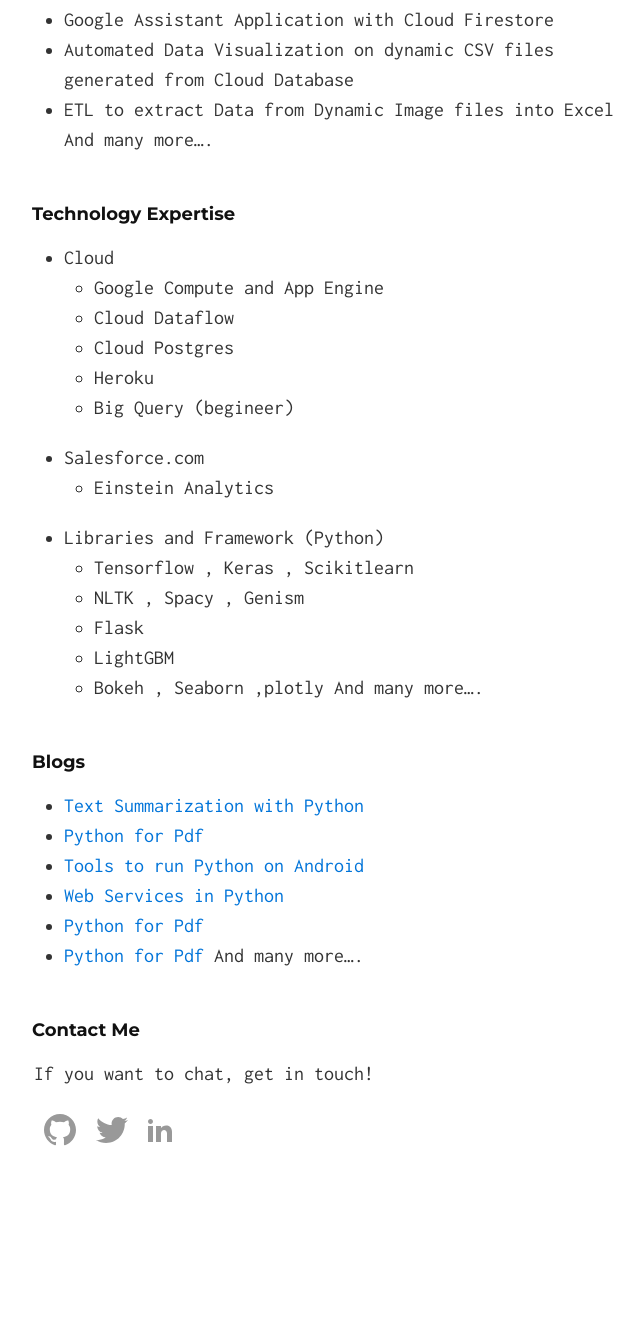
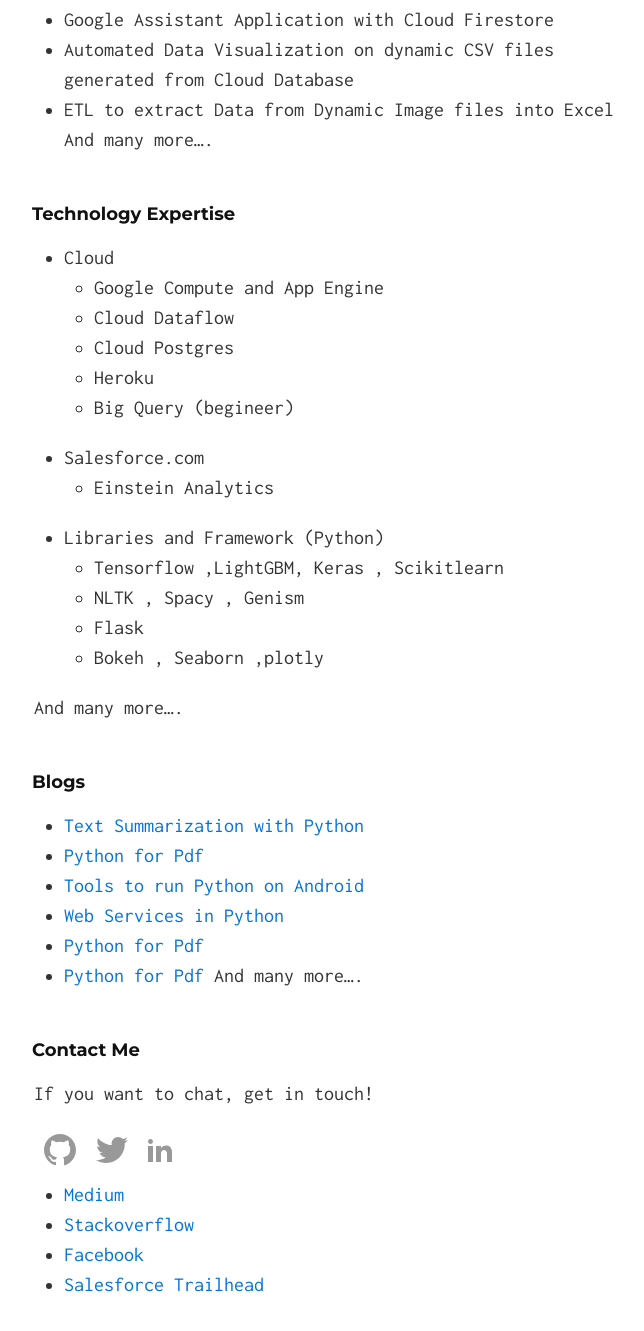
Before and after one commit to umer7/umer7.github.io, a Jekyll site: the page built from index.md, in a window 1280 px wide and 1400 px high, scrolled down 1191 px. Shown: the top 1331 px of the window, without its empty margins (306-950 px from the left). Built offline with Jekyll 4.4.1, drawn with Linux system fonts in a browser that asks for light colours; our own code applies the rules of GitHub Pages for plain Markdown files; before the commit the page ends 2451 px from its top, so only the background shows below that.

Commit message:
Update index.md

```diff
--- a/index.md
+++ b/index.md
@@ -43,11 +43,11 @@ And many more....
 - Salesforce.com
   - Einstein Analytics
 - Libraries and Framework (Python)
-  - Tensorflow , Keras , Scikitlearn
+  - Tensorflow ,LightGBM, Keras , Scikitlearn
   - NLTK , Spacy , Genism
   - Flask
-  - LightGBM
   - Bokeh , Seaborn ,plotly
+
 And many more....
 
 
@@ -69,3 +69,8 @@ If you want to chat, get in touch!
 <a href="https://twitter.com/umerfarooq807"><svg height="32" width="32" viewBox="0 0 16 16" xmlns="http://www.w3.org/2000/svg" fill-rule="evenodd" clip-rule="evenodd" stroke-linejoin="round" stroke-miterlimit="1.414"><path d="M16 3.038c-.59.26-1.22.437-1.885.517.677-.407 1.198-1.05 1.443-1.816-.634.375-1.337.648-2.085.795-.598-.638-1.45-1.036-2.396-1.036-1.812 0-3.282 1.468-3.282 3.28 0 .258.03.51.085.75C5.152 5.39 2.733 4.084 1.114 2.1.83 2.583.67 3.147.67 3.75c0 1.14.58 2.143 1.46 2.732-.538-.017-1.045-.165-1.487-.41v.04c0 1.59 1.13 2.918 2.633 3.22-.276.074-.566.114-.865.114-.21 0-.416-.02-.617-.058.418 1.304 1.63 2.253 3.067 2.28-1.124.88-2.54 1.404-4.077 1.404-.265 0-.526-.015-.783-.045 1.453.93 3.178 1.474 5.032 1.474 6.038 0 9.34-5 9.34-9.338 0-.143-.004-.284-.01-.425.64-.463 1.198-1.04 1.638-1.7z" fill-rule="nonzero"/></svg></a>
 <a href="https://www.linkedin.com/in/umer7/"><svg xmlns="http://www.w3.org/2000/svg" width="24" height="24" viewBox="0 0 24 24"><path d="M4.98 3.5c0 1.381-1.11 2.5-2.48 2.5s-2.48-1.119-2.48-2.5c0-1.38 1.11-2.5 2.48-2.5s2.48 1.12 2.48 2.5zm.02 4.5h-5v16h5v-16zm7.982 0h-4.968v16h4.969v-8.399c0-4.67 6.029-5.052 6.029 0v8.399h4.988v-10.131c0-7.88-8.922-7.593-11.018-3.714v-2.155z"/></svg></a>
 </div>
+
+- [Medium](https://medium.com/@umerfarooq_26378)
+- [Stackoverflow](https://stackoverflow.com/users/5450900/umer)
+- [Facebook](https://www.facebook.com/umer09)
+- [Salesforce Trailhead](https://trailhead.salesforce.com/me/ufarooq3)
```
